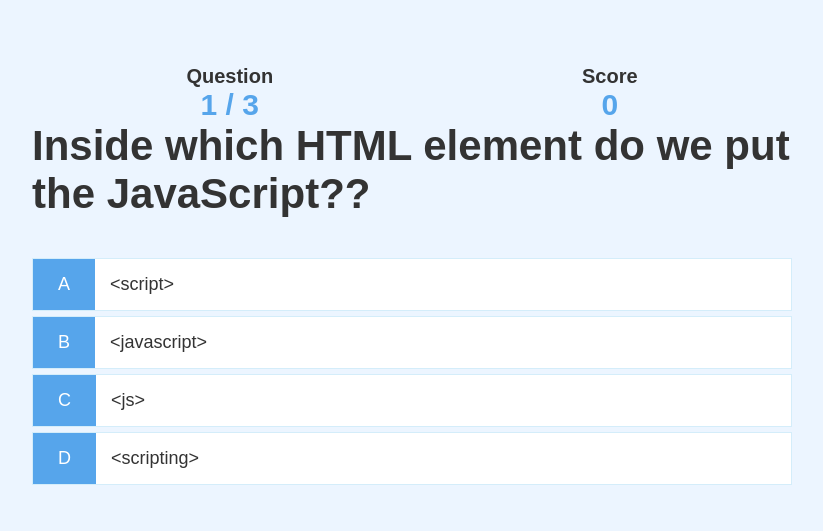
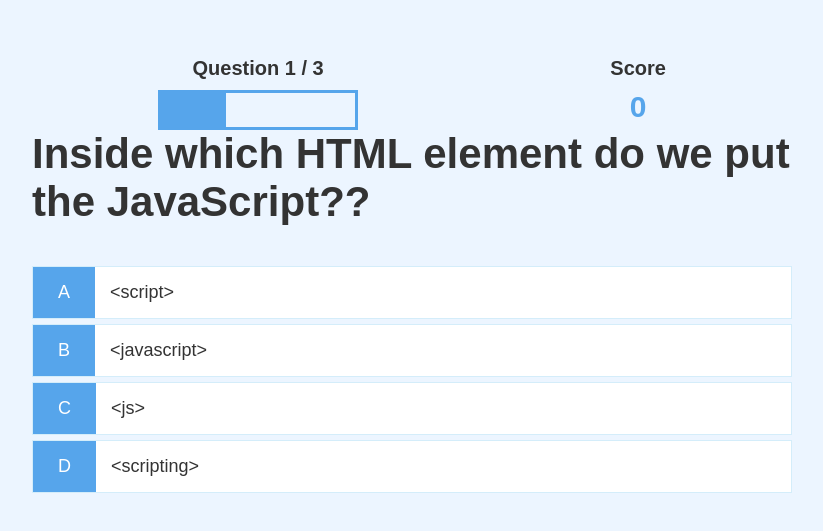
Before and after one commit to saini-manisha/quickQuiz, a plain HTML site: page game.html in a window 1280 px wide. Shown: the part 123-654 px from the top of the page, without its empty margins (228-1051 px from the left). Drawn offline with Linux system fonts and the light colour scheme.

Commit message:
created progress bar

```diff
--- a/game.css
+++ b/game.css
@@ -52,4 +52,18 @@
     font-size: 3rem;
     color: #56a5eb;
     text-align: center;
+    margin-top: 1rem;
 }
+
+#progressBar{
+    width: 20rem;
+    height: 4rem;
+    border: 0.3rem solid #56a5eb;
+    margin-top: 1rem;
+}
+
+#progressBarFull{
+    height: 3.4rem;
+    background-color: #56a5eb;
+    width: 0%;
+}
--- a/game.html
+++ b/game.html
@@ -13,11 +13,13 @@
         <div id="game" class="flex-center flex-column">
             <div id="hud">
                 <div id="hud-item">
-                    <div class="hud-prefix">
-                        Question
+                    <div id="progressText" class="hud-prefix">
+
                     </div>
-                    <div class="hud-main-text" id="questionCounter">
-                        1/3
+                    <div id="progressBar" class="progressBar">
+                        <div id="progressBarFull">
+
+                        </div>
                     </div>
                 </div>
                 <div id="hud-item1">
--- a/game.js
+++ b/game.js
@@ -5,8 +5,10 @@ let acceptingAnswer=false;
 let score=0;
 let questionCounter=0;
 let availableQuestion=[];
-const questionCounterText=document.getElementById("questionCounter");
+const progressText=document.getElementById("progressText");
 const scoreText=document.getElementById("score");
+const progressBarFull=document.getElementById("progressBarFull");
+
 
 let questions=[
     {
@@ -56,8 +58,12 @@ let getNewQuestion=()=>{
         return window.location.assign("end.html")
     }
     questionCounter++;
-    questionCounterText.innerText=`${questionCounter} / ${MAX_QUESTION}`;
+    progressText.innerText=`Question ${questionCounter} / ${MAX_QUESTION}`;
     scoreText.innerText=`${score}`;
+    // update the progress bar full
+
+    progressBarFull.style.width=((questionCounter/MAX_QUESTION)*100)+"%";
+
     const questionIndex=Math.floor(Math.random()*availableQuestion.length);
     currentQuestion=availableQuestion[questionIndex];
     question.innerText=currentQuestion.question;
```
